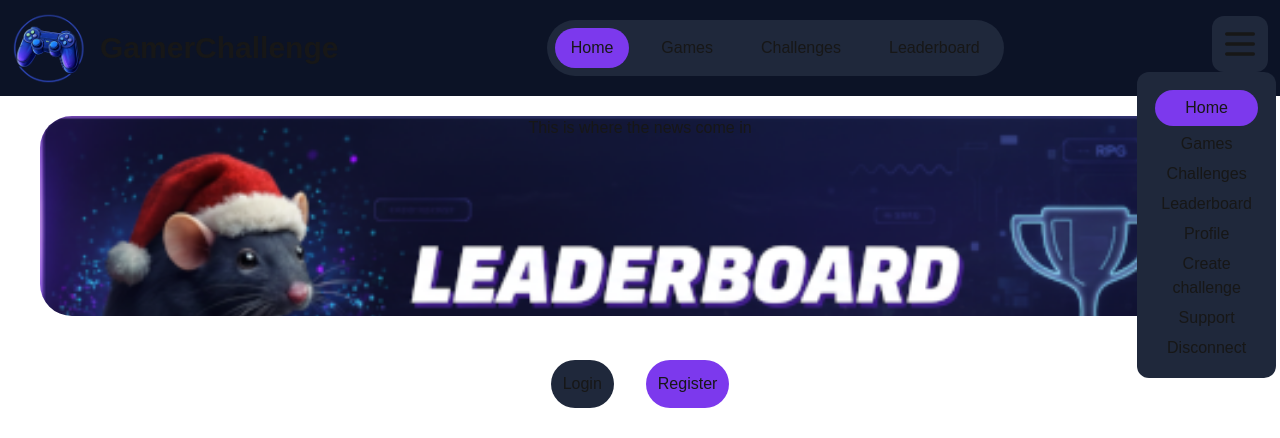
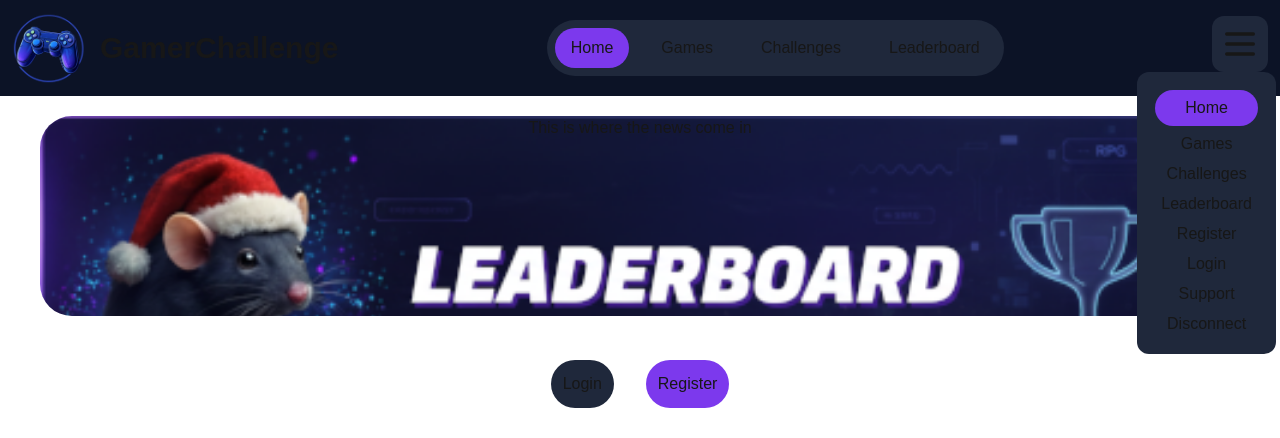
Before and after one commit to RomainLocatelli/challenge-arena, a Next.js app in the folder client/: page / in a window 1280 px wide. Both pictures are taken after a click on the button 1240 px from the left and 44 px from the top of the page. Shown: the top 438 px of the page. Built offline with nearby package versions, Linux system fonts and the light colour scheme; no server answers.

Commit message:
(fix jwt fetch) fixed the fetch address to check the jwt sent by the client

```diff
--- a/client/src/app/layout.tsx
+++ b/client/src/app/layout.tsx
@@ -26,24 +26,26 @@ export default async function RootLayout({
 }: Readonly<{
   children: React.ReactNode;
 }>) {
-  const cookieStore = cookies();
   const API_URL = process.env.NEXT_PUBLIC_API_URL || '';
 
   let user = null;
+  const cookieStore = await cookies();
 
   try {
-    const res = await fetch(`${API_URL}auth/me`, {
+    const cookieHeader = cookieStore
+      .getAll()
+      .map((cookie) => `${cookie.name}=${cookie.value}`)
+      .join('; ');
+    const res = await fetch('http://api:3000/auth/me', {
       headers: {
-        Cookie: cookieStore.toString()
+        Cookie: cookieHeader
       },
       cache: 'no-store'
     });
-    console.log(res);
-    if (res.ok) {
-      user = await res.json();
-    }
+
+    user = await res.json();
   } catch (err) {
-    // silent
+    //  silent
   }
 
   return (
--- a/client/src/app/page.tsx
+++ b/client/src/app/page.tsx
@@ -2,6 +2,7 @@
 import Image from 'next/image';
 import Link from 'next/link';
 import { useEffect, useState } from 'react';
+import { useAuth } from './context/AuthContext';
 
 export default function Home() {
   type Game = { id: string; title: string; imageUrl: string };
@@ -23,6 +24,7 @@ export default function Home() {
     voteCount: number;
   };
 
+  const { user } = useAuth();
   const [homePageGames, setHomePageGames] = useState<Game[]>([]);
   const [homePageChallenges, setHomePageChallenges] = useState<Challenge[]>([]);
 
@@ -129,6 +131,10 @@ export default function Home() {
         <p>This is where the news come in</p>
       </div>
       <nav className="flex justify-center mb-8">
+        {user ? (
+          <p></p>
+        ) : (
+          <div>
             <Link href="/login-register/login">
               <button
                 type="button"
@@ -145,6 +151,8 @@ export default function Home() {
                 Register
               </button>
             </Link>
+          </div>
+        )}
       </nav>
       <div className="">
         <nav className="flex justify-between align-content m-5 items-center-safe">
--- a/client/src/component/header/component/BurgerMenu.tsx
+++ b/client/src/component/header/component/BurgerMenu.tsx
@@ -3,6 +3,7 @@
 import Link from 'next/link';
 import { useState } from 'react';
 import { usePathname } from 'next/navigation';
+import { useAuth } from '@/app/context/AuthContext';
 
 export default function BurgerMenu() {
   const [isClose, setIsClose] = useState(false);
@@ -11,6 +12,7 @@ export default function BurgerMenu() {
   }
   const pathname = usePathname();
   const pathActive = (path: string) => pathname === path;
+  const { user } = useAuth();
   return (
     <nav className="text-right pr-3 pt-4 relative ">
       <button
@@ -49,18 +51,35 @@ export default function BurgerMenu() {
           >
             <Link href="/leaderboard">Leaderboard</Link>
           </li>
+          {user ? (
+            <>
               <li
                 className={`m-1.5 pl-1.5 pr-1.5 ${pathActive('/profile') ? 'bg-(--button-select) bg-origin-padding p-1.5' : ''} rounded-full`}
               >
                 <Link href="/profile">Profile</Link>
               </li>
-          {/* TODO change from profile to log/register when not loggin*/}
+
               <li
                 className={`m-1.5 pl-1.5 pr-1.5 ${pathActive('/challenges/create') ? 'bg-(--button-select) bg-origin-padding p-1.5' : ''} rounded-full`}
               >
                 <Link href="/challenges/create">Create challenge</Link>
               </li>
-          {/* TODO does not appear when not loggin*/}
+            </>
+          ) : (
+            <>
+              <li
+                className={`m-1.5 pl-1.5 pr-1.5 ${pathActive('/login-register/register') ? 'bg-(--button-select) bg-origin-padding p-1.5' : ''} rounded-full`}
+              >
+                <Link href="/profile">Register</Link>
+              </li>
+
+              <li
+                className={`m-1.5 pl-1.5 pr-1.5 ${pathActive('/login-register/login') ? 'bg-(--button-select) bg-origin-padding p-1.5' : ''} rounded-full`}
+              >
+                <Link href="/challenges/create">Login</Link>
+              </li>
+            </>
+          )}
           <li
             className={`m-1.5 pl-1.5 pr-1.5 ${pathActive('/support') ? 'bg-(--button-select) bg-origin-padding p-1.5' : ''} rounded-full`}
           >
```
Lines whose indentation alone changed are shown as unchanged.
